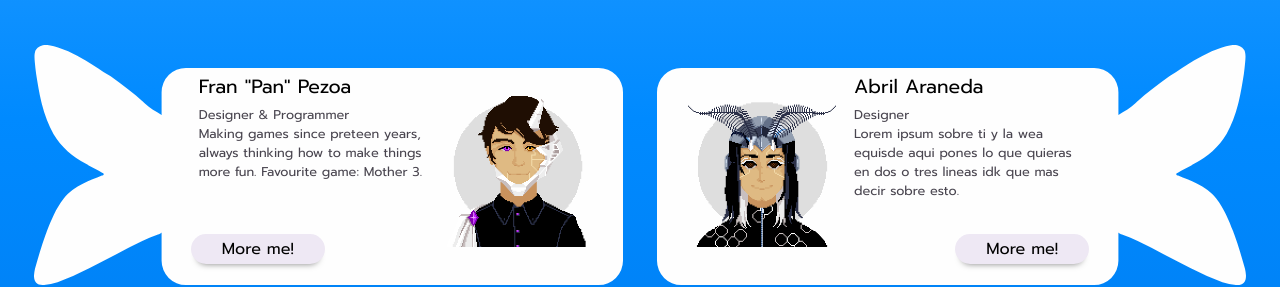
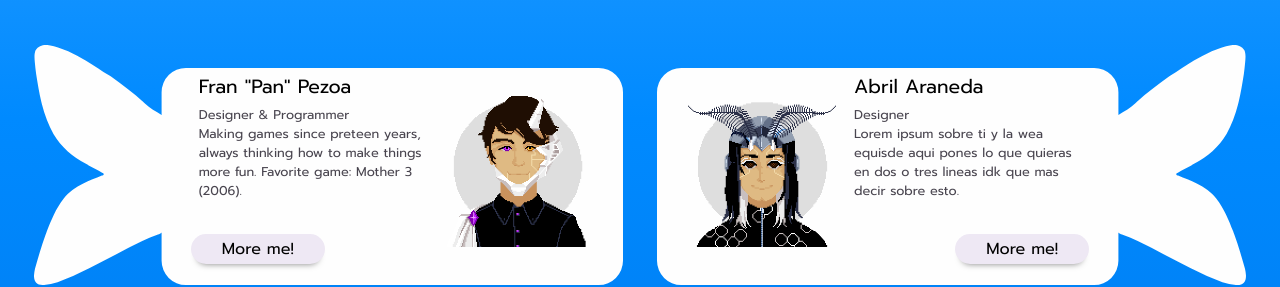
Before and after one commit to matthers3/FishBowl-Team-Site, a React (Create React App) app: page / in a window 1280 px wide. Shown: the part 2440-2727 px from the top of the page. Built offline with nearby package versions, Linux system fonts and the light colour scheme.

Commit message:
📜 Typo Pan

```diff
--- a/src/components/TeamMembers/TeamMembers.jsx
+++ b/src/components/TeamMembers/TeamMembers.jsx
@@ -23,7 +23,7 @@ export default function TeamMembers() {
         name: 'Fran "Pan" Pezoa',
         role: 'Designer & Programmer',
         description: `Making games since preteen years, always thinking how to
-          make things more fun. Favourite game: Mother 3.`,
+          make things more fun. Favorite game: Mother 3 (2006).`,
           img: 'Team_Pan_x4_circle.png'
       },
       {
```
